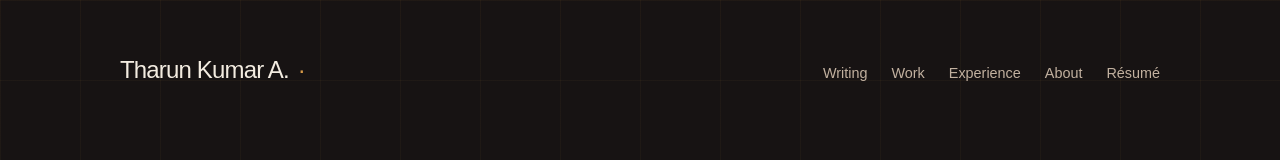
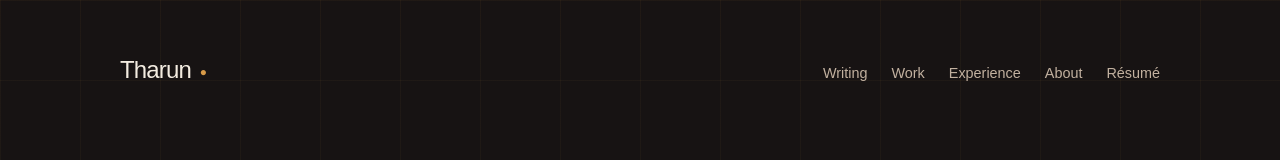
Before and after one commit to TharunKumarrA/Portfolio-v3, a Next.js app: page / in a window 1280 px wide. Shown: the top 160 px of the page. Built offline with nearby package versions, Linux system fonts and the light colour scheme; no server answers; a web font is replaced by a local one.

Commit message:
Shorten navbar name to Tharun with a larger amber dot

```diff
--- a/src/app/globals.css
+++ b/src/app/globals.css
@@ -1066,6 +1066,8 @@ img {
 .directory-accent {
   color: var(--accent);
   margin-left: .55rem;
+  font-size: .5em;
+  vertical-align: .15em;
 }
 .directory-header nav,
 .directory-footer nav {
--- a/src/components/layout/Header.jsx
+++ b/src/components/layout/Header.jsx
@@ -5,7 +5,7 @@ import { Container } from "./Container";
 import { Navigation } from "./Navigation";
 export function Header() {
   const home = usePathname() === "/";
-  const name = <Link href="/">Tharun Kumar A.<span className="directory-accent" aria-hidden="true">·</span></Link>;
+  const name = <Link href="/" aria-label="Tharun — home">Tharun<span className="directory-accent" aria-hidden="true">●</span></Link>;
   return <header className="directory-header">
     <Container className="directory-header-inner">
       {home ? <h1>{name}</h1> : <p className="directory-name">{name}</p>}
```
